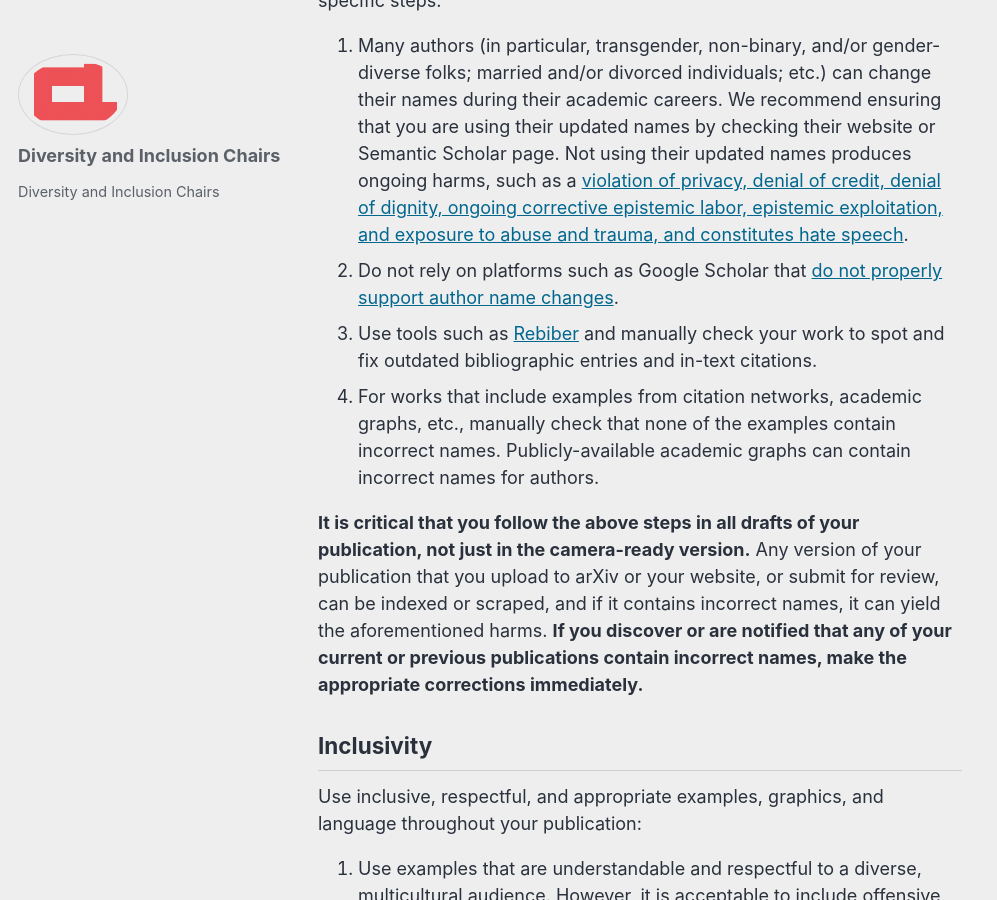
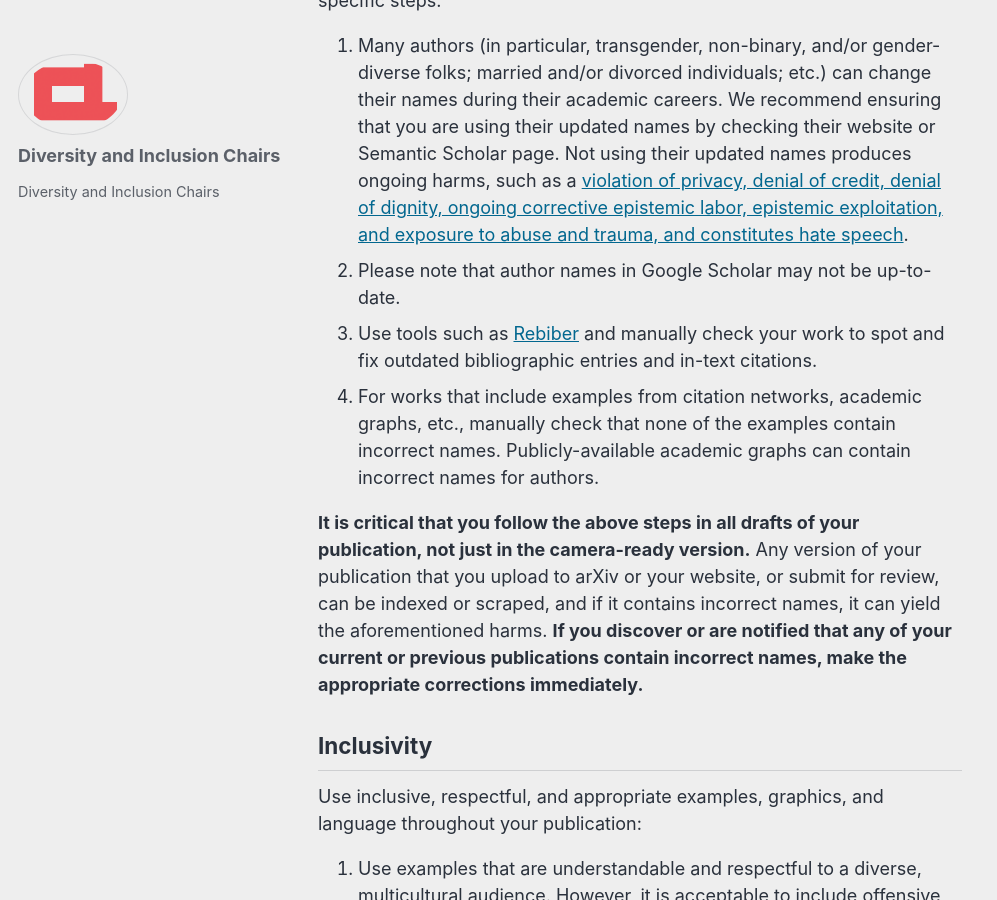
Before and after one commit to naacl-org/naacl-2022-website, a Jekyll site: the page built from _posts/2022-01-06-publication-accessibility-quality-inclusivity.md, in a window 1280 px wide and 900 px high, scrolled down 3056 px. Shown: the whole window, without its empty margins (0-997 px from the left). Built offline with Jekyll 4.4.1, drawn with Linux system fonts in a browser that asks for light colours; cached includes are drawn as plain includes; comment, search, counter and statistics services are not loaded.

```diff
--- a/_posts/2022-01-06-publication-accessibility-quality-inclusivity.md
+++ b/_posts/2022-01-06-publication-accessibility-quality-inclusivity.md
@@ -44,7 +44,7 @@ Having an accessible publication means that your work can be reviewed by **all**
 
 You show respect to and protect the privacy and safety of the authors whom you cite by ensuring the usage of correct author names. Keep your bibliography up-to-date and cite peer-reviewed versions of papers (not just arXiv versions), when peer-reviewed versions are available. Here are specific steps:
 1. Many authors (in particular, transgender, non-binary, and/or gender-diverse folks; married and/or divorced individuals; etc.) can change their names during their academic careers. We recommend ensuring that you are using their updated names by checking their website or Semantic Scholar page. Not using their updated names produces ongoing harms, such as a [violation of privacy, denial of credit, denial of dignity, ongoing corrective epistemic labor, epistemic exploitation, and exposure to abuse and trauma, and constitutes hate speech](https://publicationethics.org/news/vision-more-trans-inclusive-publishing-world).
-2. Do not rely on platforms such as Google Scholar that [do not properly support author name changes](https://scholar.hasfailed.us/).
+2. Please note that author names in Google Scholar may not be up-to-date.
 3. Use tools such as [Rebiber](https://github.com/yuchenlin/rebiber) and manually check your work to spot and fix outdated bibliographic entries and in-text citations.
 4. For works that include examples from citation networks, academic graphs, etc., manually check that none of the examples contain incorrect names. Publicly-available academic graphs can contain incorrect names for authors.
 
```
